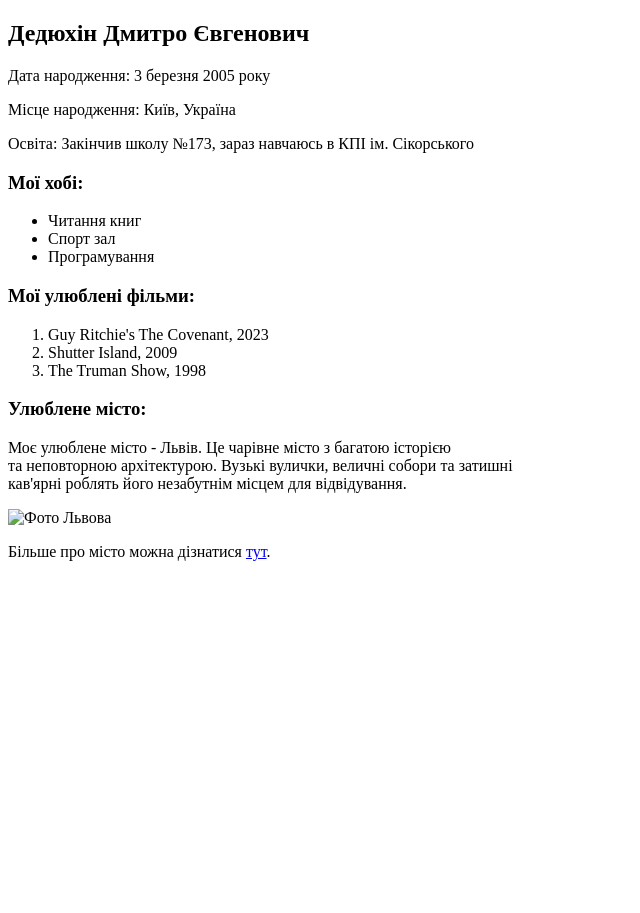
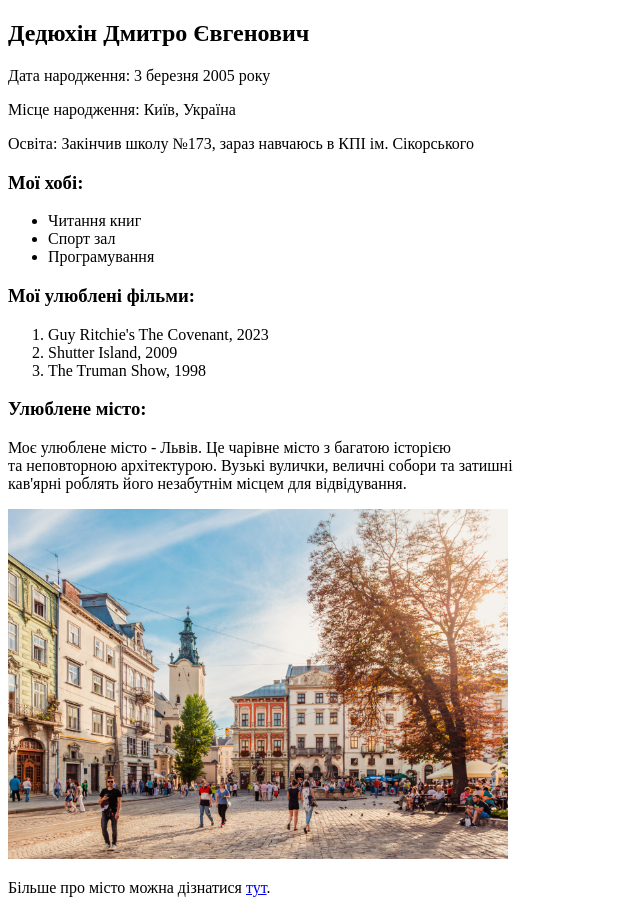
Before and after one commit to Hush88/Front-end-Lab1, a plain HTML site: page index.html in a window 1280 px wide. Shown: the whole page, without its empty margins (0-640 px from the left). Before the commit the page ends 800 px from the top, so only its background shows below. Drawn offline with Linux system fonts and the light colour scheme.

Commit message:
second commit

```diff
--- a/index.html
+++ b/index.html
@@ -43,7 +43,7 @@
         величні собори та затишні </br>кав'ярні роблять його незабутнім місцем для відвідування.</p>
 
     <!-- Фото улюбленого міста -->
-    <img src="img/Lviv-market-square.jpg" alt="Фото Львова" width="500" height="350">
+    <img src="images/Lviv-market-square.jpg" alt="Фото Львова" width="500" height="350">
 
     <!-- Гіперпосилання на сайт міста -->
     <p>Більше про місто можна дізнатися <a href="https://lviv.travel/">тут</a>.</p>
```
Also changed, not shown: 1 other file.
